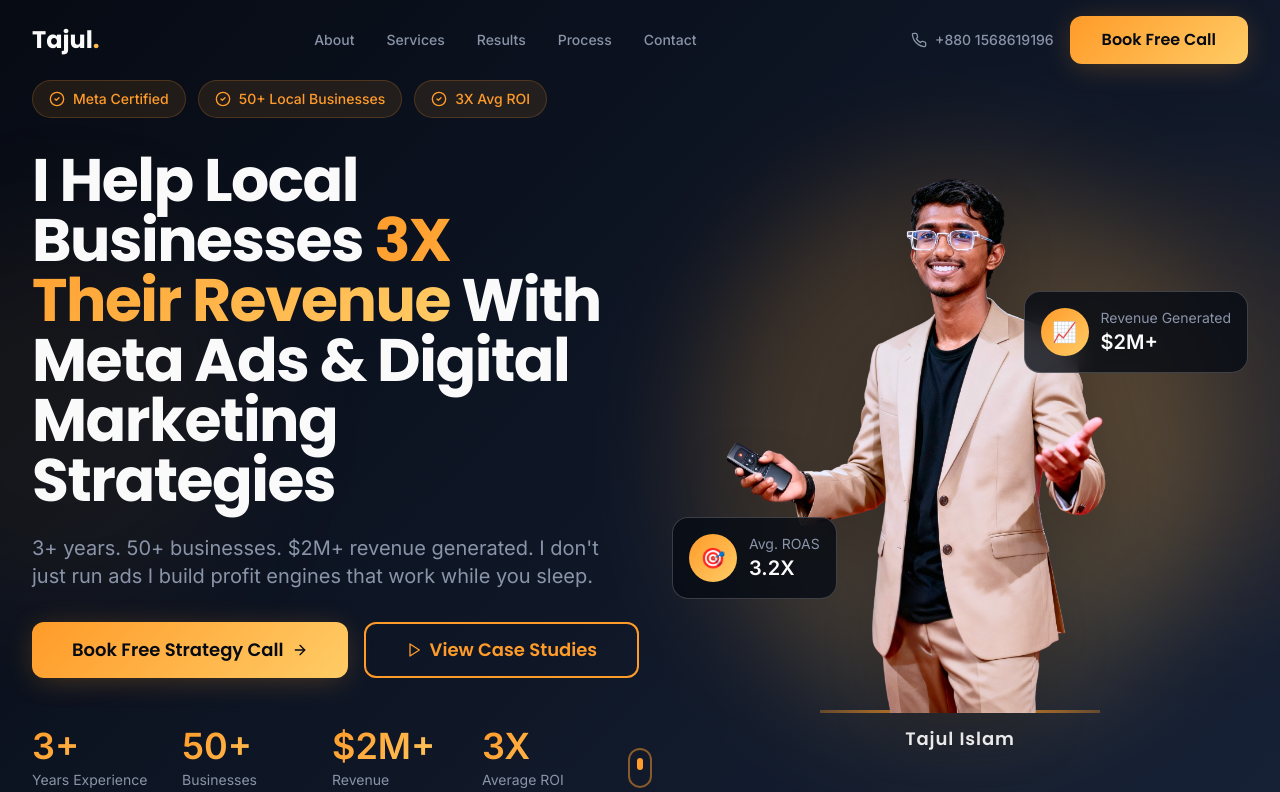
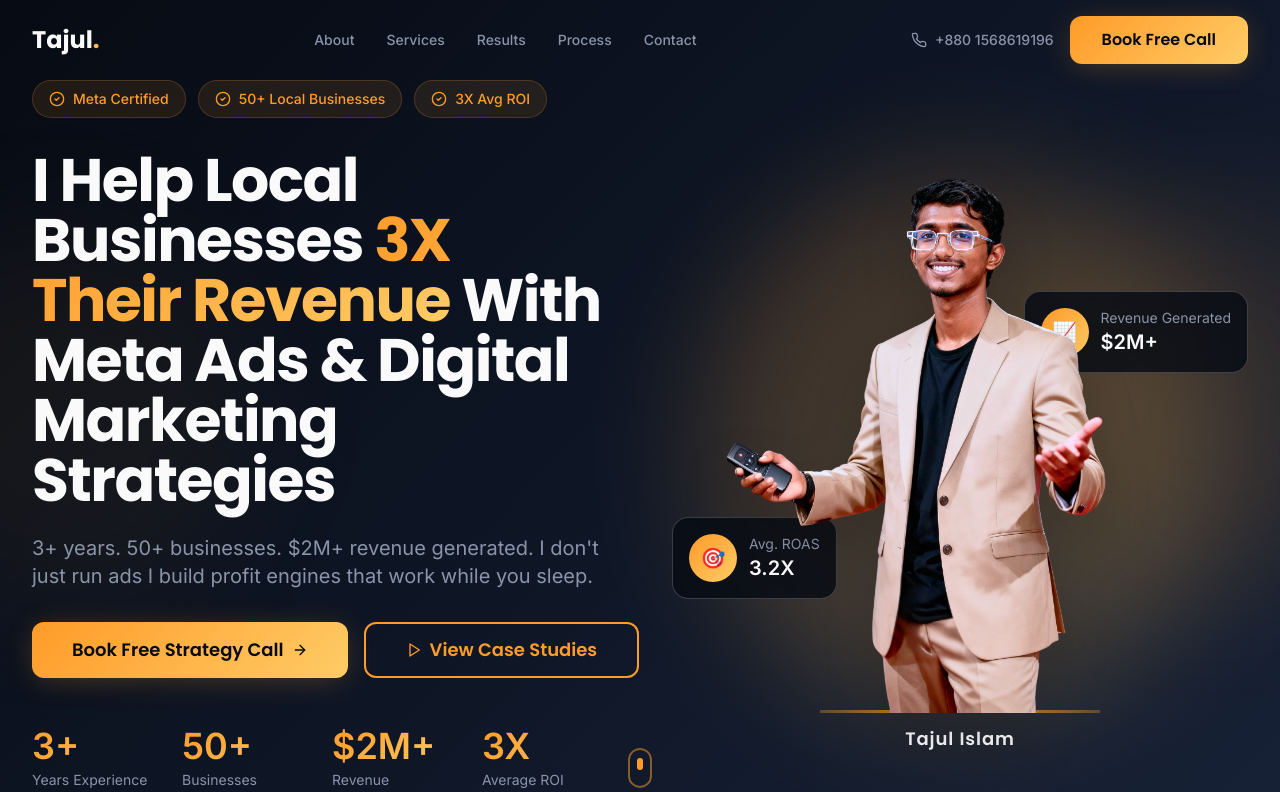
Before and after one commit to mdtajulislam24bd-wq/Tajul, a React (Vite) app: page / in a window 1280 px wide. Shown: the top 792 px of the page. Built offline with nearby package versions, Linux system fonts and the light colour scheme.

Commit message:
UI tweak: Adjust Floating Card position behind image and shift right

```diff
--- a/src/components/HeroSection.tsx
+++ b/src/components/HeroSection.tsx
@@ -172,7 +172,7 @@ const HeroSection = () => {
             }} transition={{
               delay: 1,
               duration: 0.6
-            }} className="absolute right-0 md:right-0 top-1/4 z-20 glass-card rounded-2xl p-4 shadow-elevated bg-background/80 backdrop-blur-md border border-white/20">
+            }} className="absolute -right-2 md:right-0 top-1/4 glass-card rounded-2xl p-4 shadow-elevated bg-background/80 backdrop-blur-md border border-white/20">
               <div className="flex items-center gap-3">
                 <div className="w-12 h-12 rounded-full bg-gradient-gold flex items-center justify-center">
                   <span className="text-xl">📈</span>
@@ -194,7 +194,7 @@ const HeroSection = () => {
             }} transition={{
               delay: 1.2,
               duration: 0.6
-            }} className="absolute left-0 md:left-0 bottom-1/4 z-20 glass-card rounded-2xl p-4 shadow-elevated bg-background/80 backdrop-blur-md border border-white/20">
+            }} className="absolute -left-2 md:left-0 bottom-1/4 glass-card rounded-2xl p-4 shadow-elevated bg-background/80 backdrop-blur-md border border-white/20">
               <div className="flex items-center gap-3">
                 <div className="w-12 h-12 rounded-full bg-gradient-gold flex items-center justify-center">
                   <span className="text-xl">🎯</span>
```
